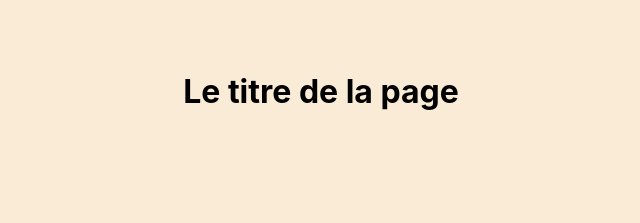
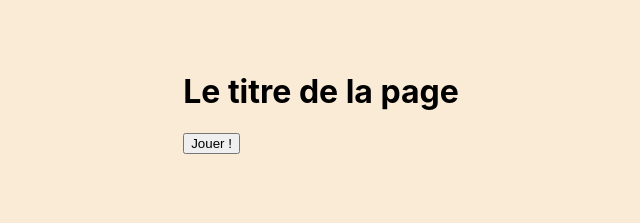
Before and after one commit to LeandreGi/imposteur_AWS, a React (Create React App) app in the folder imposteur_aws/: page / in a window 1280 px wide. Shown: the top 223 px of the page, without its empty margins (319-959 px from the left). Built offline with nearby package versions, Linux system fonts and the light colour scheme.

Commit message:
début implé bouton jouer

```diff
--- a/imposteur_aws/src/pages/connection_page/connection_page.js
+++ b/imposteur_aws/src/pages/connection_page/connection_page.js
@@ -1,8 +1,15 @@
 import './connection_page.css';
 
 function ConnectionPage() {
+    function GameButton() {
+        alert('Le jeu va commencer !');
+    };
+
     return (
-        <h1>Le titre de la page</h1>
+        <>
+            <h1>Le titre de la page</h1>
+            <button onClick={GameButton}>Jouer !</button>
+        </>
     );
 };
 
```
